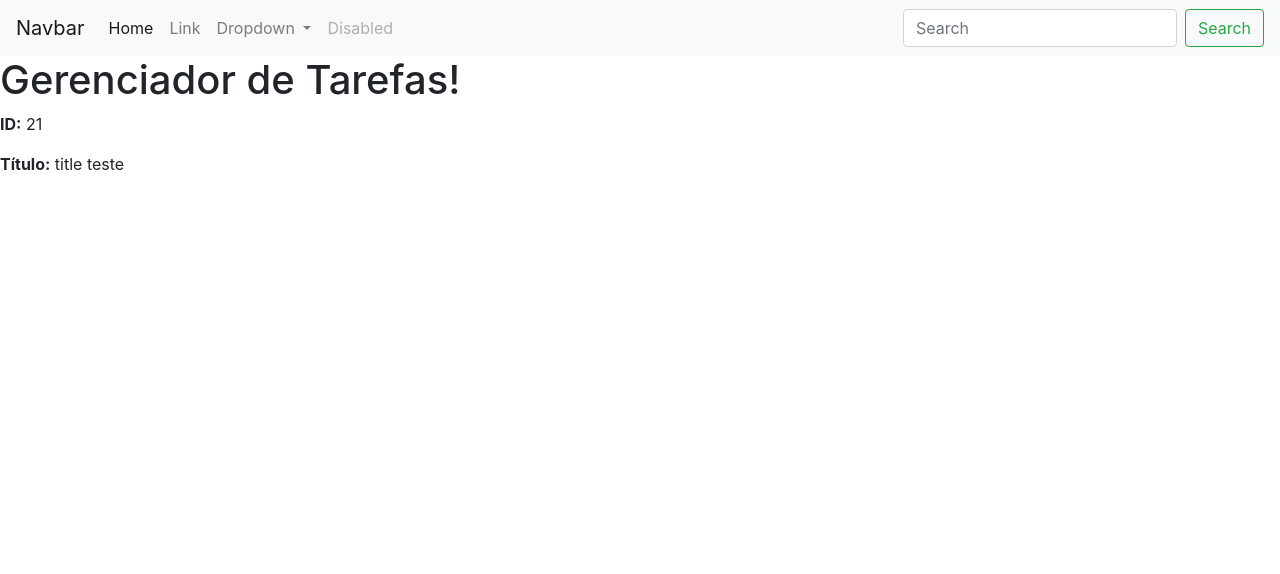
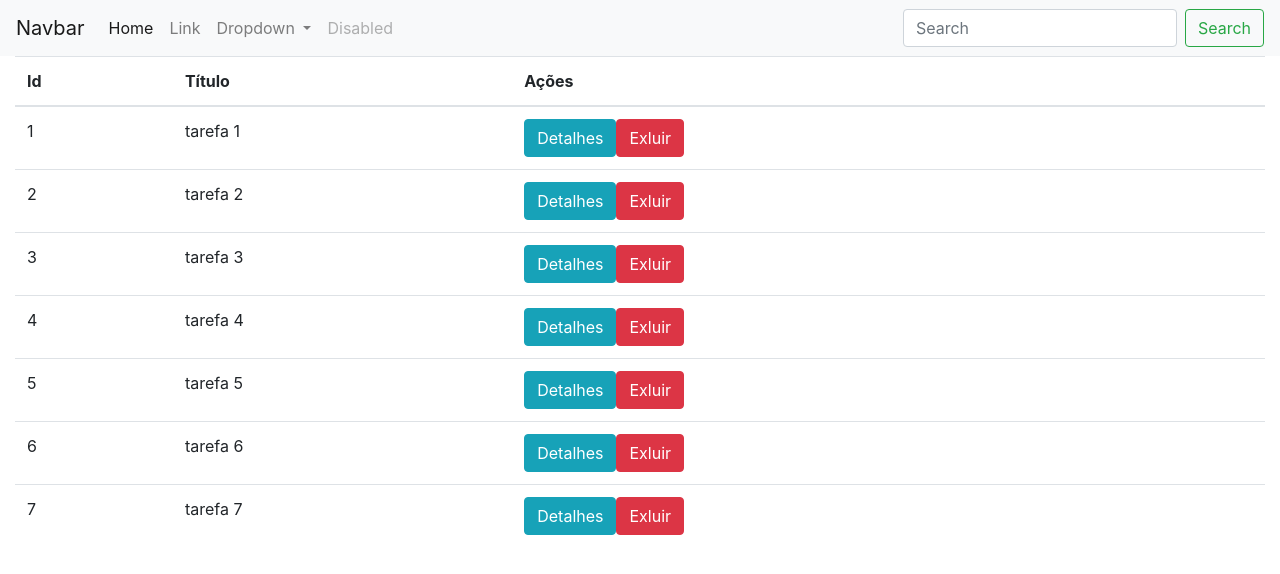
Before and after one commit to Luiz-Bernardes/angular-proposal, an Angular app: page /tasks in a window 1280 px wide. Shown: the top 574 px of the page. Built offline with nearby package versions, Linux system fonts and the light colour scheme.

Commit message:
task component

```diff
--- a/src/app/app.component.html
+++ b/src/app/app.component.html
@@ -1,13 +1,5 @@
 <navbar></navbar>
 
-<h1>
-  {{title}}
-</h1>
-
-<p>
-  <strong>ID:</strong> {{task.id}}
-</p>
-
-<p>
-  <strong>Título:</strong> {{task.title}}
-</p>
+<div class="container-fluid">
+  <tasks></tasks>
+</div>
--- a/src/app/app.component.ts
+++ b/src/app/app.component.ts
@@ -8,15 +8,4 @@ import { Component } from '@angular/core';
 
 export class AppComponent {
   title = 'Gerenciador de Tarefas!';
-  task: Task = new Task(21, "title teste");
 }
-
-export class Task {
-  public id: number;
-  public title: string;
-
-  constructor(id: number, title: string){
-    this.id = id;
-    this.title = title;
-  }
-}
--- a/src/app/app.module.ts
+++ b/src/app/app.module.ts
@@ -5,11 +5,13 @@ import { HttpModule } from '@angular/http';
 
 import { AppComponent } from './app.component';
 import { NavbarComponent } from './navbar/navbar.component';
+import { TasksComponent } from './tasks/tasks.component';
 
 @NgModule({
   declarations: [
     AppComponent,
-    NavbarComponent
+    NavbarComponent,
+    TasksComponent,
   ],
   imports: [
     BrowserModule,
--- /dev/null
+++ b/src/app/tasks/tasks.component.html
@@ -0,0 +1,17 @@
+<table class="table">
+	<thead>
+		<th>Id</th>
+		<th>Título</th>
+		<th>Ações</th>
+	</thead>
+	<tbody>
+		<tr *ngFor="let task of tasks">
+			<td>{{task.id}}</td>
+			<td>{{task.title}}</td>
+			<td>
+				<button class="btn btn-info">Detalhes</button>
+				<button class="btn btn-danger">Exluir</button>
+			</td>
+		</tr>
+	</tbody>
+</table>
--- /dev/null
+++ b/src/app/tasks/tasks.component.ts
@@ -0,0 +1,25 @@
+import { Component, OnInit } from '@angular/core';
+
+const TASKS: Array<any> = [
+	{ id: 1, title: 'tarefa 1' },
+	{ id: 2, title: 'tarefa 2' },
+	{ id: 3, title: 'tarefa 3' },
+	{ id: 4, title: 'tarefa 4' },
+	{ id: 5, title: 'tarefa 5' },
+	{ id: 6, title: 'tarefa 6' },
+	{ id: 7, title: 'tarefa 7' }
+]
+// const TASKS: any[] = []
+
+@Component({
+	selector: 'tasks',
+	templateUrl: './tasks.component.html'
+})
+
+export class TasksComponent implements OnInit{
+	public tasks;
+
+	public ngOnInit(){
+		this.tasks = TASKS;
+	}
+}
```
